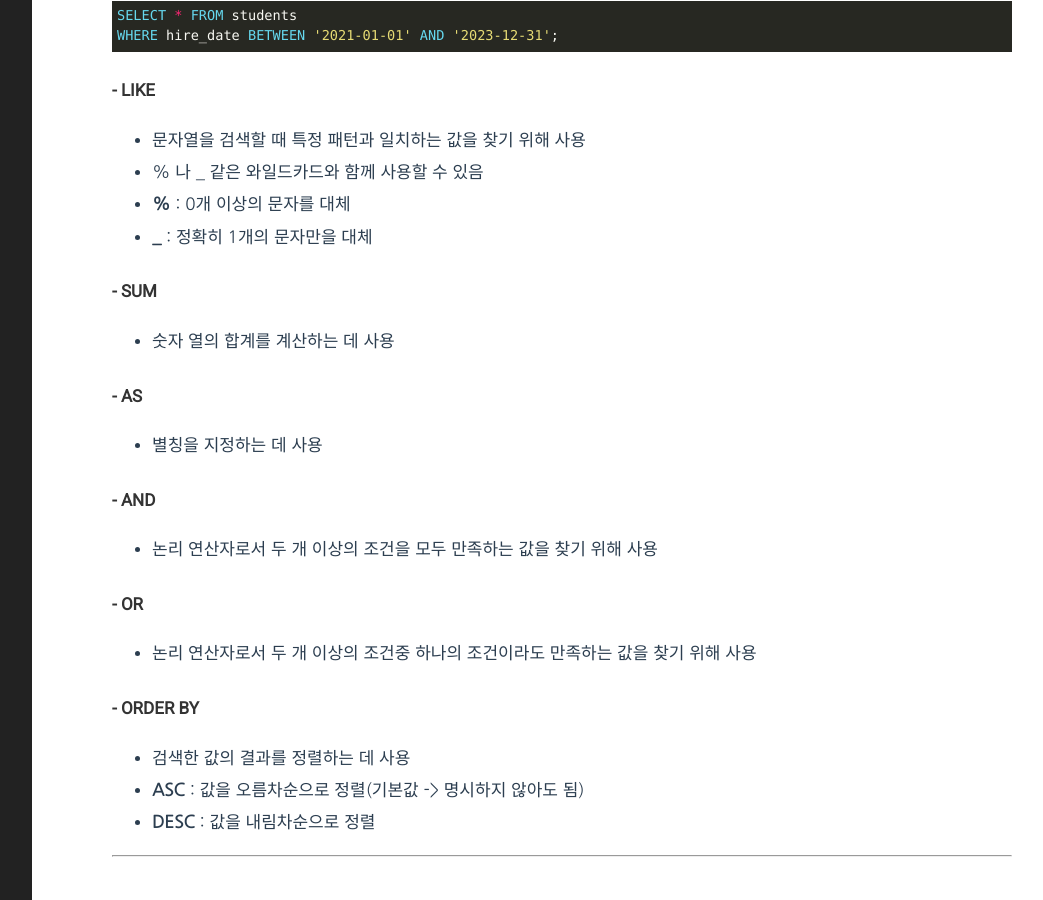
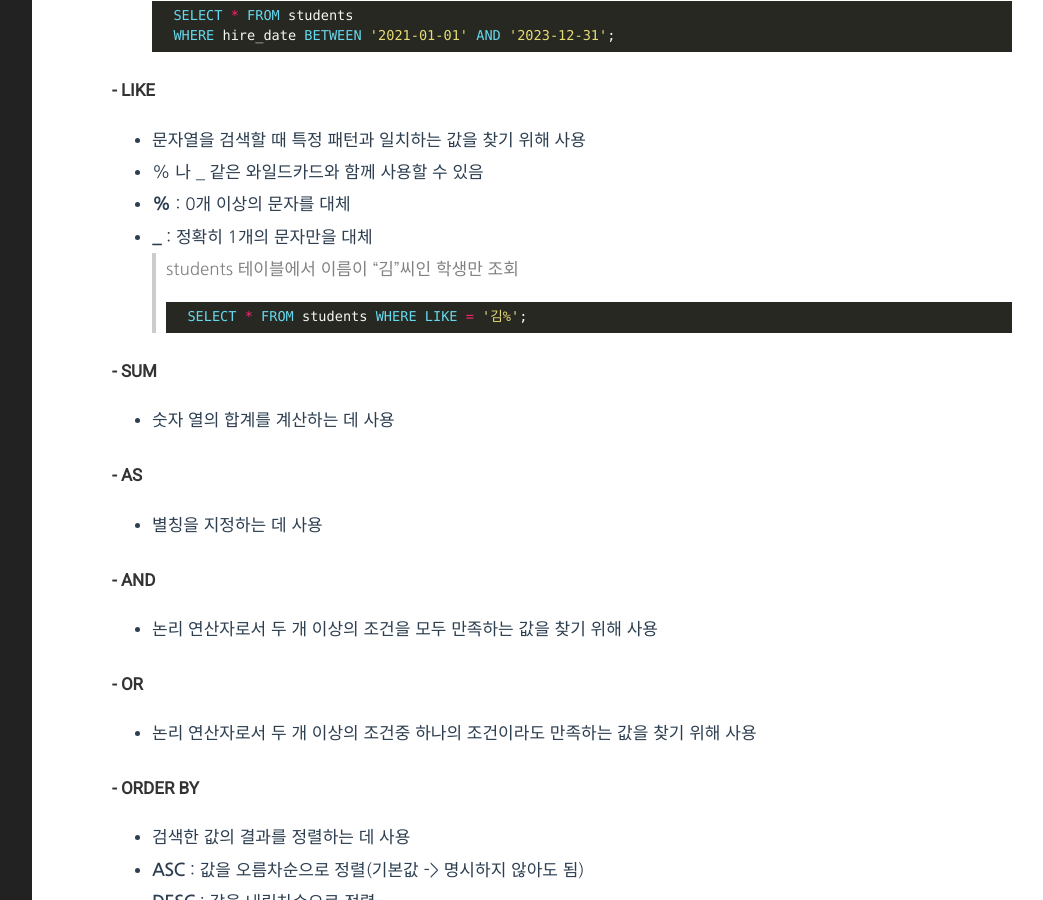
Before and after one commit to s-woni/s-woni.github.io, a Jekyll site: the page built from _posts/2025-01-14-til.md, in a window 1280 px wide and 900 px high, scrolled down 1109 px. Shown: the whole window, without its empty margins (188-1231 px from the left). Built offline with Jekyll 4.4.1, drawn with Linux system fonts in a browser that asks for light colours.

Commit message:
Update 2025-01-14-til.md

````diff
--- a/_posts/2025-01-14-til.md
+++ b/_posts/2025-01-14-til.md
@@ -26,32 +26,36 @@ category: bootcamp-til
 - 데이터를 조회할 때 필터링을 위해 사용
 > students 테이블에서 A반만 조회
 
-```sql
-SELECT * FROM students WHERE class = 'A';
-```
+    ```sql
+    SELECT * FROM students WHERE class = 'A';
+    ```
 
 #### - DISTINCT
 - 중복된 값을 제거하고 고유한 값만 반환하는 데 사용
 > students 테이블에서 고유한 학년 조회
 
-```sql
-SELECT DISTINCT grade FROM students;
-```
+    ```sql
+    SELECT DISTINCT grade FROM students;
+    ```
 
 #### - BETWEEN
 - 범위를 지정하여 데이터를 필터링할 때 사용
 > students 테이블에서 2021 ~ 2023년 사이에 입학한 학생을 조회
 
-```sql
-SELECT * FROM students
-WHERE hire_date BETWEEN '2021-01-01' AND '2023-12-31';
-```
+    ```sql
+    SELECT * FROM students
+    WHERE hire_date BETWEEN '2021-01-01' AND '2023-12-31';
+    ```
 
 #### - LIKE
 - 문자열을 검색할 때 특정 패턴과 일치하는 값을 찾기 위해 사용
 - % 나 _ 같은 와일드카드와 함께 사용할 수 있음
 - **%** : 0개 이상의 문자를 대체
 - **_** : 정확히 1개의 문자만을 대체
+> students 테이블에서 이름이 "김"씨인 학생만 조회
+    ```sql
+    SELECT * FROM students WHERE LIKE = '김%';
+    ```
 
 #### - SUM
 - 숫자 열의 합계를 계산하는 데 사용
````
